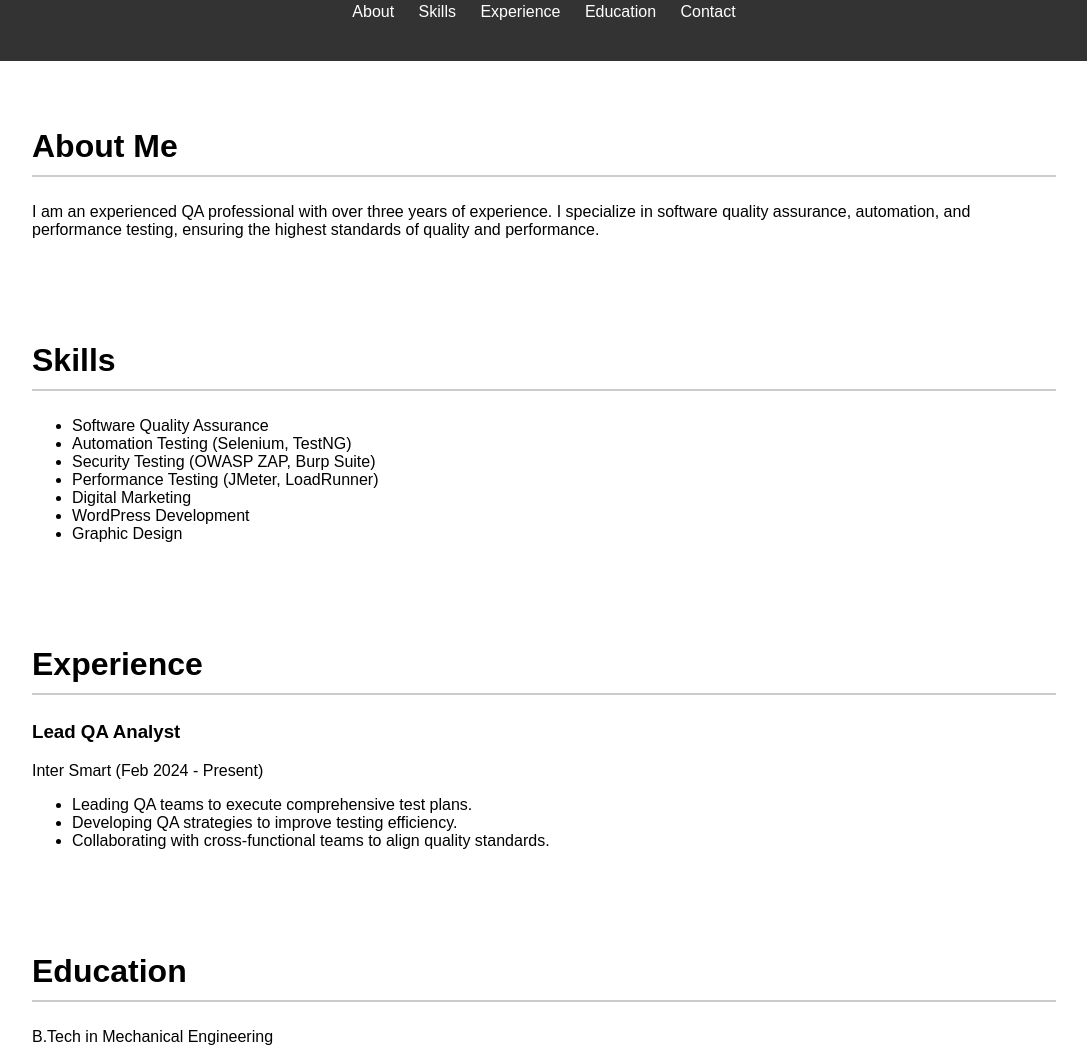
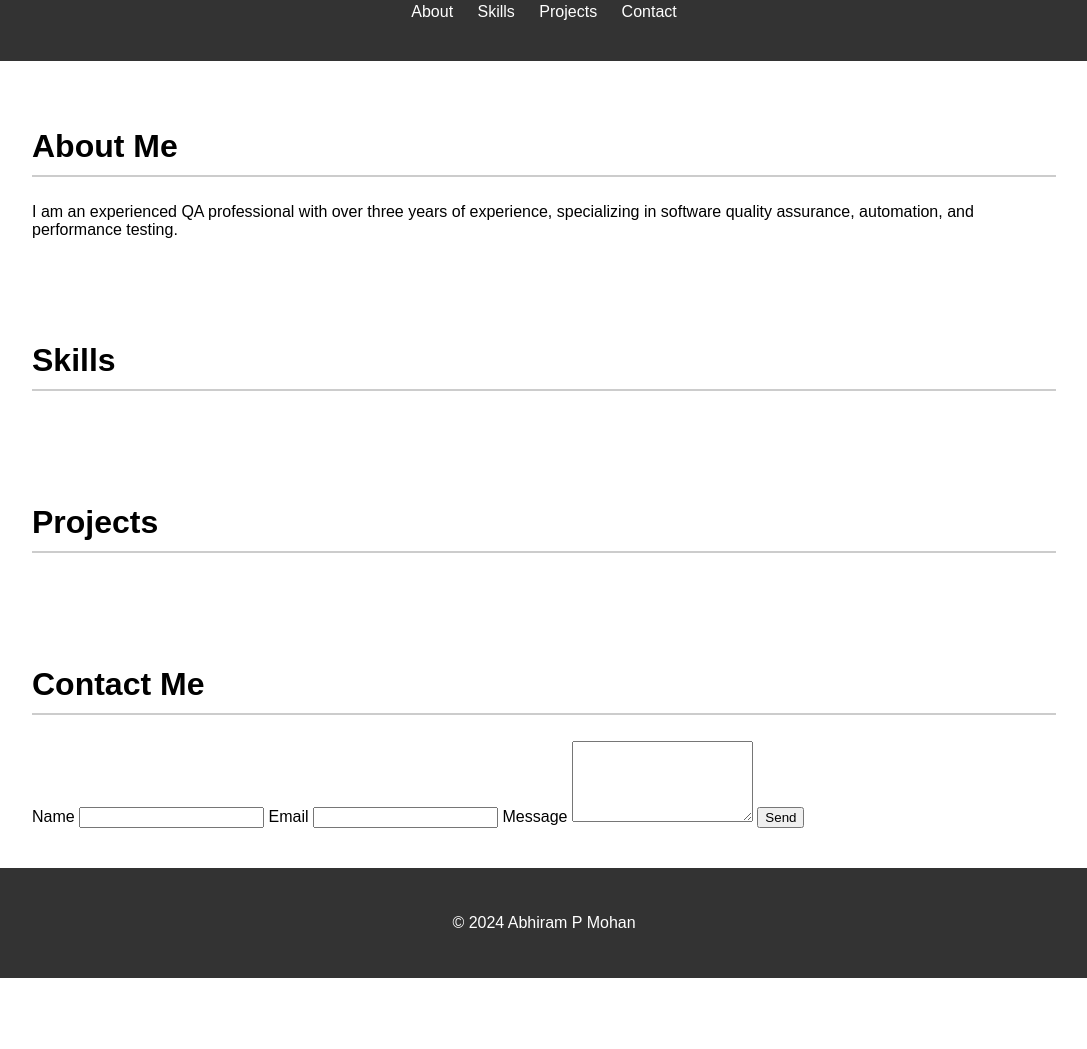
Before and after one commit to AbhiramPm/Portfolio, a plain HTML site: page index.html in a window 1280 px wide. Shown: the part 132-1181 px from the top of the page, without its empty margins (96-1183 px from the left). After the commit the page ends 1110 px from the top, so only its background shows below. Drawn offline with nearby package versions, Linux system fonts and the light colour scheme.

Commit message:
Update index.html

```diff
--- a/index.html
+++ b/index.html
@@ -1,4 +1,3 @@
-
 <!DOCTYPE html>
 <html lang="en">
 <head>
@@ -6,73 +5,58 @@
     <meta name="viewport" content="width=device-width, initial-scale=1.0">
     <title>Abhiram P Mohan - Portfolio</title>
     <link rel="stylesheet" href="styles.css">
+    <script src="https://cdnjs.cloudflare.com/ajax/libs/gsap/3.12.2/gsap.min.js"></script>
+    <script src="https://unpkg.com/scrollreveal"></script>
 </head>
 <body>
-    <header>
+    <header class="hero">
         <div class="container">
-            <h1>Abhiram P Mohan</h1>
-            <p>Lead QA Analyst @ Inter Smart</p>
+            <h1 class="fade-in">Abhiram P Mohan</h1>
+            <p class="fade-in">Lead QA Analyst @ Inter Smart</p>
             <nav>
                 <ul>
                     <li><a href="#about">About</a></li>
                     <li><a href="#skills">Skills</a></li>
-                    <li><a href="#experience">Experience</a></li>
-                    <li><a href="#education">Education</a></li>
+                    <li><a href="#projects">Projects</a></li>
                     <li><a href="#contact">Contact</a></li>
                 </ul>
             </nav>
         </div>
     </header>
 
-    <section id="about">
+    <section id="about" class="section">
         <div class="container">
             <h2>About Me</h2>
-            <p>I am an experienced QA professional with over three years of experience. I specialize in software quality assurance, automation, and performance testing, ensuring the highest standards of quality and performance.</p>
+            <p>I am an experienced QA professional with over three years of experience, specializing in software quality assurance, automation, and performance testing.</p>
         </div>
     </section>
 
-    <section id="skills">
+    <section id="skills" class="section">
         <div class="container">
             <h2>Skills</h2>
-            <ul>
-                <li>Software Quality Assurance</li>
-                <li>Automation Testing (Selenium, TestNG)</li>
-                <li>Security Testing (OWASP ZAP, Burp Suite)</li>
-                <li>Performance Testing (JMeter, LoadRunner)</li>
-                <li>Digital Marketing</li>
-                <li>WordPress Development</li>
-                <li>Graphic Design</li>
-            </ul>
+            <ul id="skills-list"></ul>
         </div>
     </section>
 
-    <section id="experience">
+    <section id="projects" class="section">
         <div class="container">
-            <h2>Experience</h2>
-            <div class="experience-item">
-                <h3>Lead QA Analyst</h3>
-                <p>Inter Smart (Feb 2024 - Present)</p>
-                <ul>
-                    <li>Leading QA teams to execute comprehensive test plans.</li>
-                    <li>Developing QA strategies to improve testing efficiency.</li>
-                    <li>Collaborating with cross-functional teams to align quality standards.</li>
-                </ul>
-            </div>
+            <h2>Projects</h2>
+            <div id="project-container"></div>
         </div>
     </section>
 
-    <section id="education">
+    <section id="contact" class="section">
         <div class="container">
-            <h2>Education</h2>
-            <p>B.Tech in Mechanical Engineering</p>
-        </div>
-    </section>
-
-    <section id="contact">
-        <div class="container">
-            <h2>Contact</h2>
-            <p>Email: <a href="mailto:abhiram@example.com">abhiram@example.com</a></p>
-            <p>LinkedIn: <a href="https://www.linkedin.com/in/abhiram-p-mohan/" target="_blank">linkedin.com/in/abhiram-p-mohan</a></p>
+            <h2>Contact Me</h2>
+            <form id="contact-form">
+                <label for="name">Name</label>
+                <input type="text" id="name" required>
+                <label for="email">Email</label>
+                <input type="email" id="email" required>
+                <label for="message">Message</label>
+                <textarea id="message" rows="5" required></textarea>
+                <button type="submit">Send</button>
+            </form>
         </div>
     </section>
 
@@ -81,5 +65,7 @@
             <p>© 2024 Abhiram P Mohan</p>
         </div>
     </footer>
+
+    <script src="scripts.js"></script>
 </body>
 </html>
```
